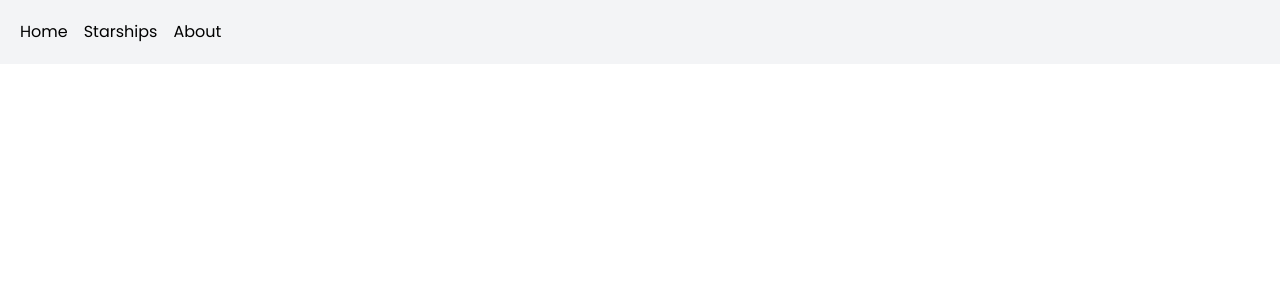
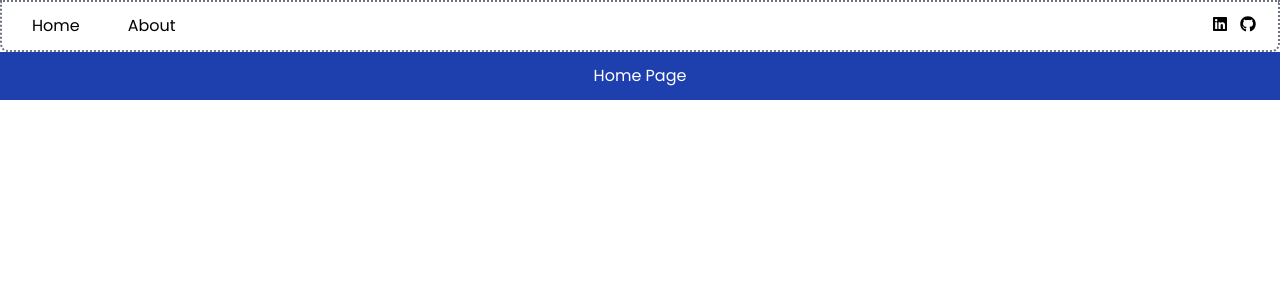
Before and after one commit to mtfsahin/FMSS-Bilisim-Front-end-Practicum-Final-Case, a React (Create React App) app: page / in a window 1280 px wide. Shown: the top 300 px of the page. Built offline with nearby package versions, Linux system fonts and the light colour scheme.

Commit message:
edit: folder structure

```diff
--- a/src/App.js
+++ b/src/App.js
@@ -1,15 +1,12 @@
-import { Link, Outlet, } from 'react-router-dom';
-
-
+import { Outlet, } from 'react-router-dom';
+import Header from './components/common/Header';
+import Routers from './router/Routers';
 function App() {
 
   return (
     <div>
-      <nav className="bg-gray-100 flex gap-4 p-5">
-        <Link to="/"><span>Home</span></Link>
-        <Link to="/starships"><span>Starships</span></Link>
-        <Link to="/about"><span>About</span></Link>
-      </nav>
+      <Header />
+      <Routers/>
       {/* displays the content with Outlet */}
       <Outlet></Outlet>
 
--- /dev/null
+++ b/src/components/common/Header.js
@@ -0,0 +1,47 @@
+import React from 'react'
+import { Link, } from 'react-router-dom';
+import { FaLinkedin } from 'react-icons/fa';
+import { FaGithub } from 'react-icons/fa';
+
+export default function Header() {
+    return (
+        <>
+            {/* Navbar content */}
+            <nav className="flex gap-1 p-3 border-2 border-gray-500 border-dotted rounded-b-lg">
+                {/* create nav using react router dom Link property */}
+                <Link to="/">
+                    <span className="border-white hover:border-gray-800 px-4 py-2 rounded-lg mr-2 border-dashed border-2">
+                        Home
+                    </span>
+                </Link>
+                {/* create nav using react router dom Link property */}
+                <Link to="/about">
+                    <span className="border-white hover:border-gray-800 px-4 py-2 rounded-lg mr-2 border-dashed border-2">
+                        About
+                    </span>
+                </Link>
+                <div className="ml-auto flex ">
+                    {/* create linkedin redirecting */}
+                    <a
+                        href="https://www.linkedin.com/in/mustafa-sahin-dev/"
+                        target="_blank"
+                        rel="noopener noreferrer"
+                        className="border-white hover:border-gray-800 rounded-lg mr-2 border-dashed border-2"
+                    >
+                        {/* use linekdin icon from react-icons library */}
+                        <FaLinkedin />
+                    </a>
+                    <a
+                        href="https://github.com/mtfsahin"
+                        target="_blank"
+                        rel="noopener noreferrer"
+                        className="border-white hover:border-gray-800 rounded-lg mr-2 border-dashed border-2 underline"
+                    >
+                        {/* use github icon from react-icons library */}
+                        <FaGithub />
+                    </a>
+                </div>
+            </nav>
+        </>
+    )
+}
--- a/src/index.js
+++ b/src/index.js
@@ -1,43 +1,25 @@
 import React from 'react';
+import reportWebVitals from './reportWebVitals';
 import ReactDOM from 'react-dom/client';
 import './index.css';
 import App from './App';
-import About from './components/about';
-import Starships from './components/starships';
-import Details from './components/details';
+
+//import BooksContextProvider
+
+//import BrowserRouter
 
 import {
-  BrowserRouter, Routes, Route,
+  BrowserRouter,
 } from "react-router-dom";
-
-
-import reportWebVitals from './reportWebVitals';
 
 
 const root = ReactDOM.createRoot(document.getElementById('root'));
 root.render(
+  //render  App component inside the BrowserRouter
   <BrowserRouter>
-    <Routes>
-      {/* I write other routes in / so that the routes do not disappear from the screen when the pages change */}
-      <Route path="/" element={<App />} >
-        <Route path="/about" element={<About />}>
-        </Route>
-
-        <Route path="/starships" element={<Starships />}>
-          <Route path=":starsipId" element={<Details/>}></Route>
-        </Route>
-
-        <Route path="*" element={
-          <main>
-            <div className='text-center bg-cyan-500 p-4'>404 Page</div>
-          </main>
-        }></Route>
-      </Route>
-    </Routes>
+  {/* and BooksContextProvider components */}
+      <App/>
   </BrowserRouter>
 );
 
-// If you want to start measuring performance in your app, pass a function
-// to log results (for example: reportWebVitals(console.log))
-// or send to an analytics endpoint. Learn more: https://bit.ly/CRA-vitals
 reportWebVitals();
--- /dev/null
+++ b/src/pages/PageNotFound.js
@@ -0,0 +1,11 @@
+import React from 'react'
+import { Outlet } from 'react-router-dom'
+
+export default function PageNotFound() {
+    return (
+        <>
+        <div className='flex justify-center bg-blue-800 text-white p-3'>404 Page Not Found</div>
+        <Outlet></Outlet>
+        </>
+    )
+}
--- /dev/null
+++ b/src/router/Routers.js
@@ -0,0 +1,21 @@
+import About from '../pages/about';
+import Details from '../components/details';
+import Home from '../pages/home';
+import { Routes, Route, } from 'react-router-dom'
+import PageNotFound from '../pages/PageNotFound';
+
+const Routers = () => {
+    return (
+        <Routes>
+            {/* I write other routes in / so that the routes do not disappear from the screen when the pages change */}
+            <Route path="/" element={<Home />} />
+                {/* after listing the starships, when you click on the starships, it creates a route according to the id of the starships */}
+                <Route path="/starships/:starshipsId" element={<Details />} />
+                {/* if searched page is not found this will be this output */}
+                <Route path="*" element={<PageNotFound />} />
+                {/* About page */}
+                <Route path="/about" element={<About />} />
+        </Routes>
+    );
+};
+export default Routers;
```
Also changed, not shown: src/components/common/Footer.js (added), src/pages/about.js (renamed from src/components/about.js), src/pages/home.js (renamed from src/components/home.js).
